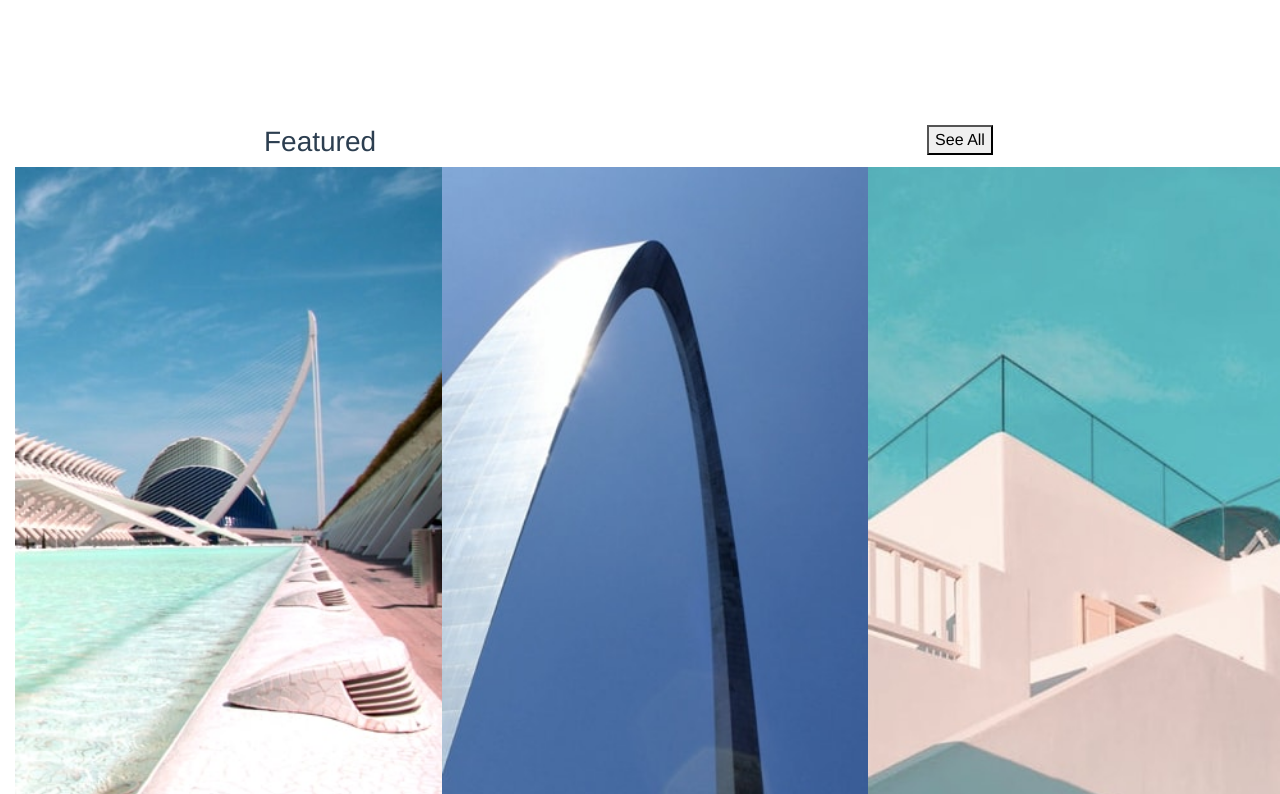
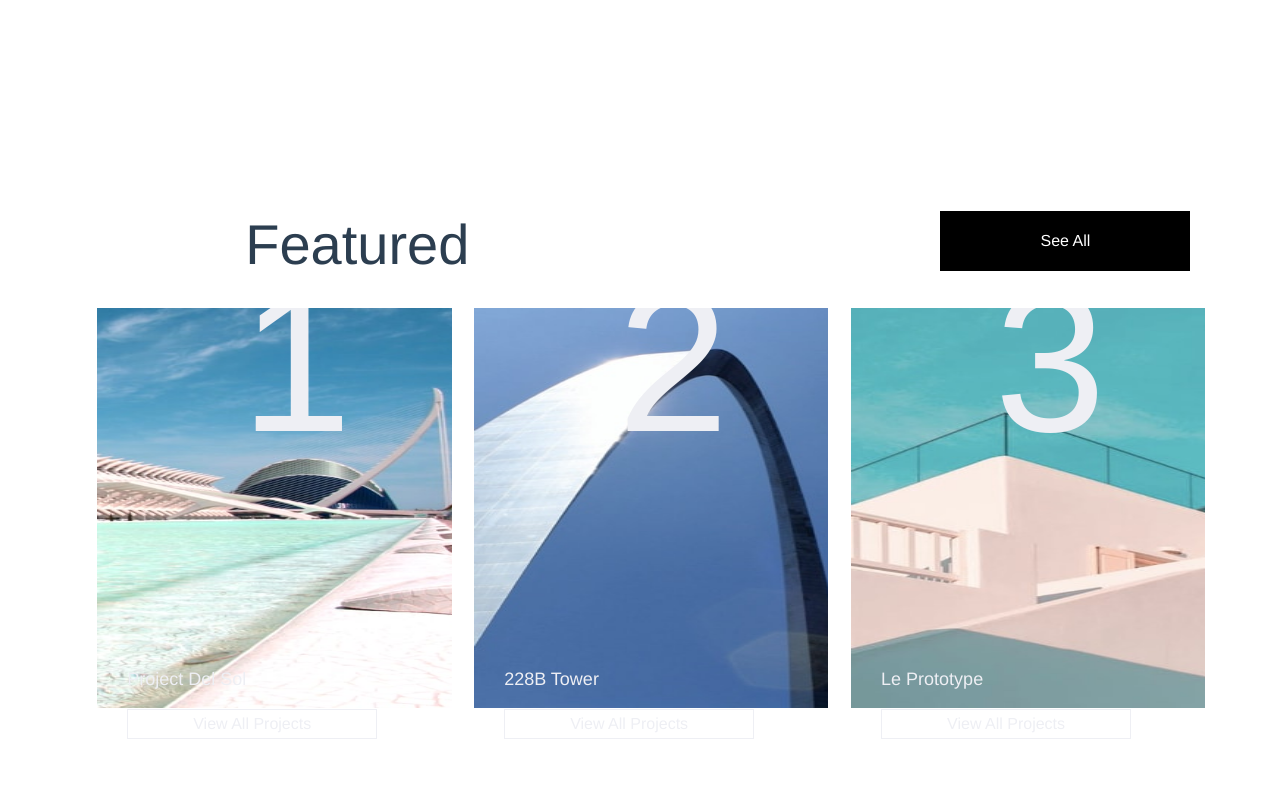
Before and after one commit to clf94-dev/arch-vue, a Vue app: page / in a window 1280 px wide. Shown: the part 2246-3040 px from the top of the page. Built offline with nearby package versions, Linux system fonts and the light colour scheme.

Commit message:
added style

```diff
--- a/src/components/HomeFeatured.vue
+++ b/src/components/HomeFeatured.vue
@@ -20,7 +20,7 @@
       >
         <img
           :src="data.srcD"
-          :srcset="`${data.srcD} 1000w, ${data.srcT} 780w, ${data.srcM} 480w`"
+          :srcset="`${data.srcD} 1000w, ${data.srcT} 900w, ${data.srcM} 480w`"
           :alt="data.imgAlt"
         />
         <h1>{{ data.index }}</h1>
@@ -84,4 +84,255 @@ export default {
 };
 </script>
 
-<style scoped></style>
+<style scoped>
+.featured-cont {
+  padding: 5% 7%;
+}
+
+.featured-cont .feat-head-row {
+  padding: 2% 0;
+}
+
+.featured-cont .feat-head-row .title-col {
+  width: 100%;
+}
+
+@media screen and (min-width: 800px) {
+  .featured-cont .feat-head-row .title-col {
+    width: 50%;
+  }
+}
+
+.featured-cont .feat-head-row .title-col h3 {
+  font-size: 56px;
+}
+
+.featured-cont .feat-head-row .button-col {
+  width: 100%;
+  text-align: end;
+}
+
+@media screen and (min-width: 800px) {
+  .featured-cont .feat-head-row .button-col {
+    width: 50%;
+  }
+}
+
+.featured-cont .feat-head-row .button-col button {
+  width: 180px;
+  height: 60px;
+  background-color: #000000;
+  color: white;
+  cursor: pointer;
+  align-items: center !important;
+  border: 1px solid black;
+}
+
+@media screen and (max-width: 757px) {
+  .featured-cont .feat-head-row .button-col button {
+    display: none;
+  }
+}
+
+@media screen and (min-width: 1080px) {
+  .featured-cont .feat-head-row .button-col button {
+    width: 250px;
+  }
+}
+
+.featured-cont .feat-head-row .button-col button img {
+  padding-top: 5px;
+  padding-left: 20px;
+  height: 20px;
+}
+
+.featured-cont .feat-head-row .button-col button:hover {
+  background-color: #707070;
+  color: white;
+  border-color: #707070;
+}
+
+.featured-cont .mobile-btn button {
+  margin-top: 20px;
+  width: 757% !important;
+  height: 60px;
+  background-color: #000000;
+  color: white;
+  cursor: pointer;
+  align-items: center !important;
+  border: 1px solid black;
+}
+
+@media screen and (min-width: 757px) {
+  .featured-cont .mobile-btn button {
+    display: none;
+  }
+}
+
+.featured-cont .mobile-btn button img {
+  padding-top: 5px;
+  padding-left: 20px;
+  height: 20px;
+}
+
+.featured-cont .mobile-btn button:hover {
+  background-color: #707070;
+  color: white;
+  border-color: #707070;
+}
+
+.featured-cont .feat-proj-row .project-card-cont {
+  width: 400px;
+  padding: 2% 0;
+  overflow-x: hidden;
+}
+
+@media screen and (min-width: 800px) {
+  .featured-cont .feat-proj-row .project-card-cont {
+    width: 530px;
+  }
+}
+
+@media screen and (min-width: 1080px) {
+  .featured-cont .feat-proj-row .project-card-cont {
+    padding: 0 2%;
+  }
+}
+
+.featured-cont .feat-proj-row .project-card-cont img {
+  z-index: -1;
+}
+
+@media screen and (max-width: 1500px) {
+  .featured-cont .feat-proj-row .project-card-cont img {
+    width: 155%;
+    height: 400px;
+  }
+}
+
+@media screen and (max-width: 756px) {
+  .featured-cont .feat-proj-row .project-card-cont img {
+    width: 120%;
+  }
+}
+
+@media screen and (min-width: 1500px) {
+  .featured-cont .feat-proj-row .project-card-cont img {
+    width: 100%;
+    height: 600px;
+  }
+}
+
+.featured-cont .feat-proj-row .project-card-cont h1 {
+  font-family: sans-serif;
+  font-weight: 300;
+  color: #eeeff4;
+}
+
+@media screen and (max-width: 1080px) {
+  .featured-cont .feat-proj-row .project-card-cont h1 {
+    position: absolute;
+    left: 70%;
+    margin-top: -32%;
+    font-size: 150px;
+  }
+}
+
+@media screen and (max-width: 756px) {
+  .featured-cont .feat-proj-row .project-card-cont h1 {
+    display: none;
+    position: absolute;
+    left: 30%;
+    padding-left: 17%;
+  }
+}
+
+@media screen and (min-width: 1080px) {
+  .featured-cont .feat-proj-row .project-card-cont h1 {
+    padding-left: 20%;
+    position: relative;
+    top: -65%;
+    font-size: 200px;
+  }
+}
+
+@media screen and (min-width: 1080px) {
+  .featured-cont .feat-proj-row .project-card-cont .project-card-text {
+    position: relative;
+    top: -40%;
+    padding-left: 30px !important;
+    text-align: start;
+  }
+}
+
+@media screen and (max-width: 1080px) {
+  .featured-cont .feat-proj-row .project-card-cont .project-card-text {
+    position: absolute;
+    margin-top: -10%;
+    left: 12%;
+    text-align: start;
+  }
+}
+
+@media screen and (max-width: 756px) {
+  .featured-cont .feat-proj-row .project-card-cont .project-card-text {
+    position: absolute;
+    margin-top: -20%;
+    left: 12%;
+  }
+}
+
+.featured-cont .feat-proj-row .project-card-cont .project-card-text button {
+  width: 250px;
+  height: 60px;
+  background-color: #000000;
+  color: white;
+  cursor: pointer;
+  align-items: center !important;
+  border: 1px solid black;
+}
+
+.featured-cont .feat-proj-row .project-card-cont .project-card-text button img {
+  padding-top: 5px;
+  padding-left: 20px;
+  height: 20px;
+}
+
+.featured-cont .feat-proj-row .project-card-cont .project-card-text button:hover {
+  background-color: #707070;
+  color: white;
+  border-color: #707070;
+}
+
+.featured-cont .feat-proj-row .project-card-cont .project-card-text h3 {
+  z-index: 1;
+  font-size: 18px;
+  font-weight: 300;
+  color: #eeeff4;
+  padding-right: 60%;
+  padding-bottom: 10px;
+}
+
+.featured-cont .feat-proj-row .project-card-cont .project-card-text button {
+  z-index: 1;
+  width: 250px;
+  height: 30px;
+  background-color: transparent;
+  color: white;
+  cursor: pointer;
+  align-items: center !important;
+  border: 1px solid white;
+}
+
+.featured-cont .feat-proj-row .project-card-cont .project-card-text button img {
+  padding-top: 5px;
+  padding-left: 20px;
+  height: 20px;
+}
+
+.featured-cont .feat-proj-row .project-card-cont .project-card-text button:hover {
+  background-color: #707070;
+  color: white;
+  border-color: #707070;
+}
+</style>
```
